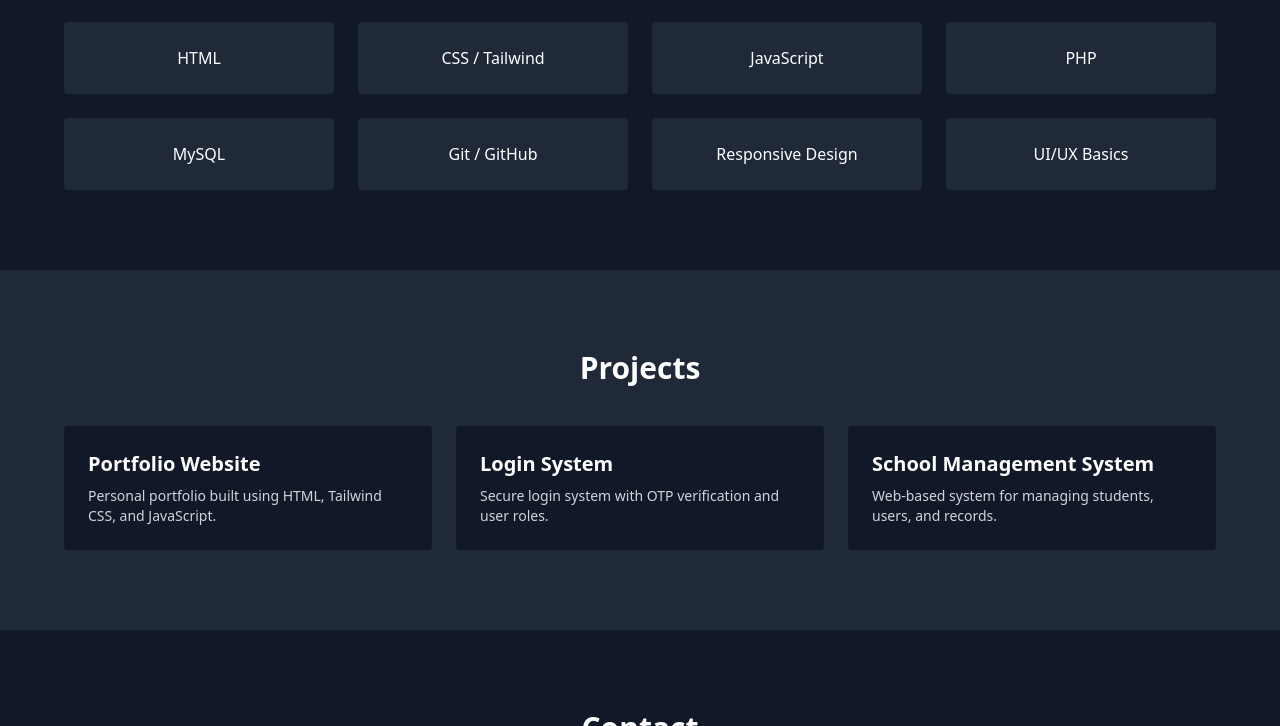
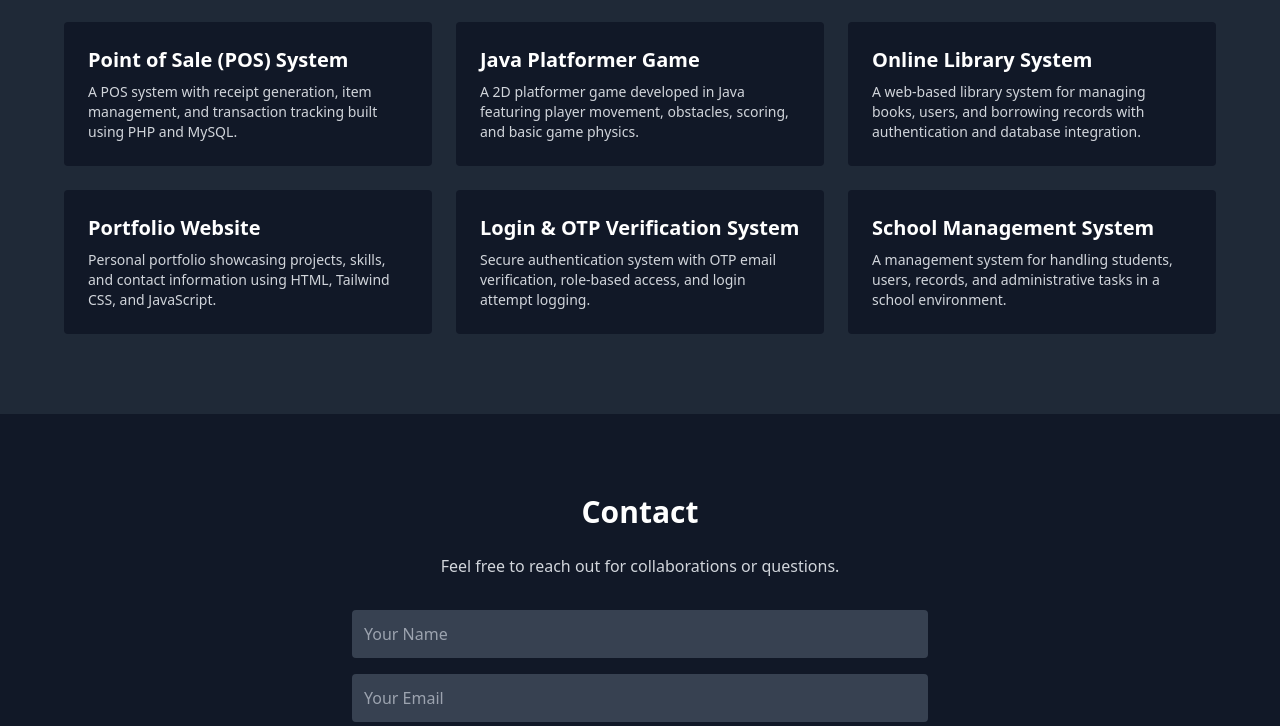
Before and after one commit to Lord-binns/Comp-Portfolio, a plain HTML site: page pages/portfolio.html in a window 1280 px wide. Shown: the part 651-1377 px from the top of the page. Drawn offline with nearby package versions, Linux system fonts and the light colour scheme.

Commit message:
added more projects

```diff
--- a/pages/portfolio.html
+++ b/pages/portfolio.html
@@ -62,53 +62,65 @@
   </div>
 </section>
 
-  <!-- SKILLS -->
-  <section id="skills" class="py-20 px-6">
-    <div class="max-w-6xl mx-auto text-center">
-      <h3 class="text-3xl font-bold mb-10">Skills</h3>
-
-      <div class="grid grid-cols-2 md:grid-cols-4 gap-6">
-        <div class="bg-gray-800 p-6 rounded">HTML</div>
-        <div class="bg-gray-800 p-6 rounded">CSS / Tailwind</div>
-        <div class="bg-gray-800 p-6 rounded">JavaScript</div>
-        <div class="bg-gray-800 p-6 rounded">PHP</div>
-        <div class="bg-gray-800 p-6 rounded">MySQL</div>
-        <div class="bg-gray-800 p-6 rounded">Git / GitHub</div>
-        <div class="bg-gray-800 p-6 rounded">Responsive Design</div>
-        <div class="bg-gray-800 p-6 rounded">UI/UX Basics</div>
-      </div>
-    </div>
-  </section>
-
 <!-- PROJECTS -->
 <section id="projects" class="py-20 bg-gray-800 px-6">
   <div class="max-w-6xl mx-auto">
     <h3 class="text-3xl font-bold text-center mb-10">Projects</h3>
 
     <div class="grid md:grid-cols-3 gap-6">
+
       <div class="bg-gray-900 p-6 rounded hover:scale-105 transition">
-          <h4 class="text-xl font-bold mb-2">Portfolio Website</h4>
+        <h4 class="text-xl font-bold mb-2">Point of Sale (POS) System</h4>
         <p class="text-gray-300 text-sm">
-            Personal portfolio built using HTML, Tailwind CSS, and JavaScript.
+          A POS system with receipt generation, item management, and
+          transaction tracking built using PHP and MySQL.
         </p>
       </div>
 
       <div class="bg-gray-900 p-6 rounded hover:scale-105 transition">
-          <h4 class="text-xl font-bold mb-2">Login System</h4>
+        <h4 class="text-xl font-bold mb-2">Java Platformer Game</h4>
         <p class="text-gray-300 text-sm">
-            Secure login system with OTP verification and user roles.
+          A 2D platformer game developed in Java featuring player movement,
+          obstacles, scoring, and basic game physics.
+        </p>
+      </div>
+
+      <div class="bg-gray-900 p-6 rounded hover:scale-105 transition">
+        <h4 class="text-xl font-bold mb-2">Online Library System</h4>
+        <p class="text-gray-300 text-sm">
+          A web-based library system for managing books, users, and borrowing
+          records with authentication and database integration.
+        </p>
+      </div>
+
+      <div class="bg-gray-900 p-6 rounded hover:scale-105 transition">
+        <h4 class="text-xl font-bold mb-2">Portfolio Website</h4>
+        <p class="text-gray-300 text-sm">
+          Personal portfolio showcasing projects, skills, and contact
+          information using HTML, Tailwind CSS, and JavaScript.
+        </p>
+      </div>
+
+      <div class="bg-gray-900 p-6 rounded hover:scale-105 transition">
+        <h4 class="text-xl font-bold mb-2">Login & OTP Verification System</h4>
+        <p class="text-gray-300 text-sm">
+          Secure authentication system with OTP email verification, role-based
+          access, and login attempt logging.
         </p>
       </div>
 
       <div class="bg-gray-900 p-6 rounded hover:scale-105 transition">
         <h4 class="text-xl font-bold mb-2">School Management System</h4>
         <p class="text-gray-300 text-sm">
-            Web-based system for managing students, users, and records.
+          A management system for handling students, users, records, and
+          administrative tasks in a school environment.
         </p>
       </div>
+
     </div>
   </div>
 </section>
+
 
   <!-- CONTACT -->
   <section id="contact" class="py-20 px-6 text-center">
```
Lines whose indentation alone changed are shown as unchanged.
